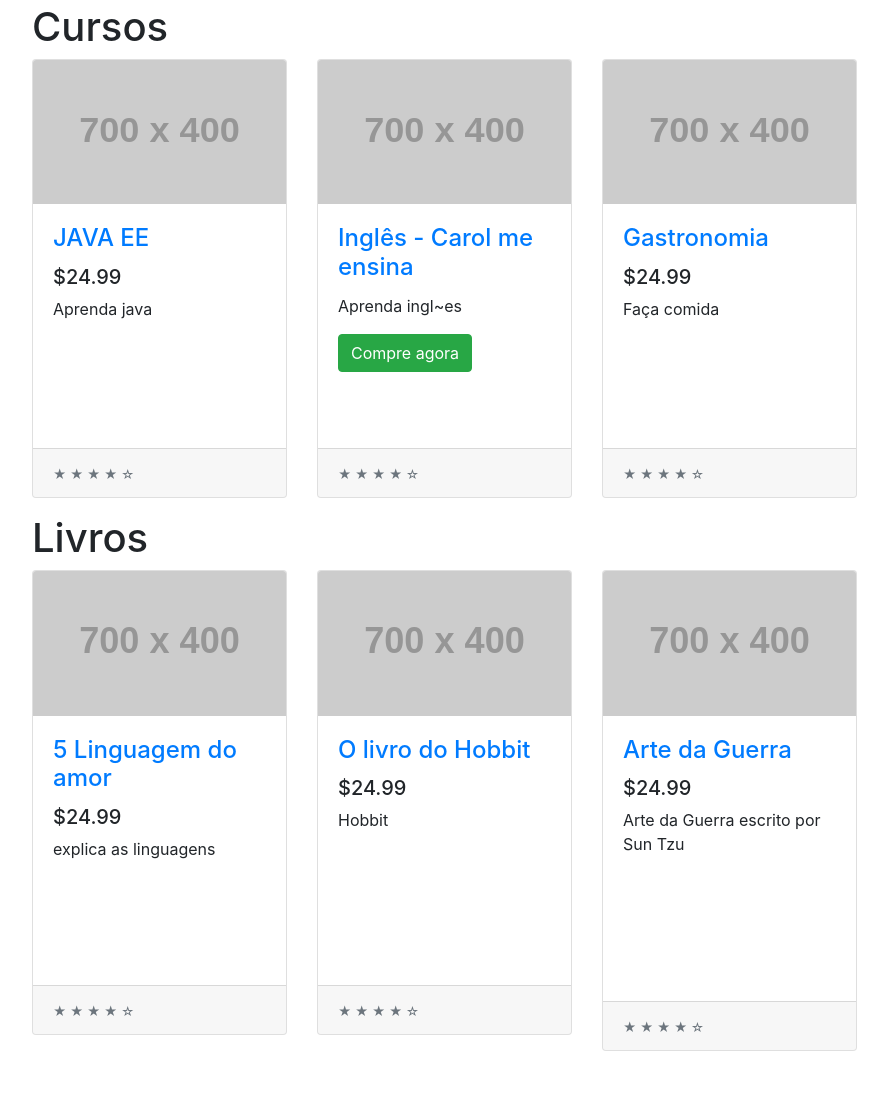
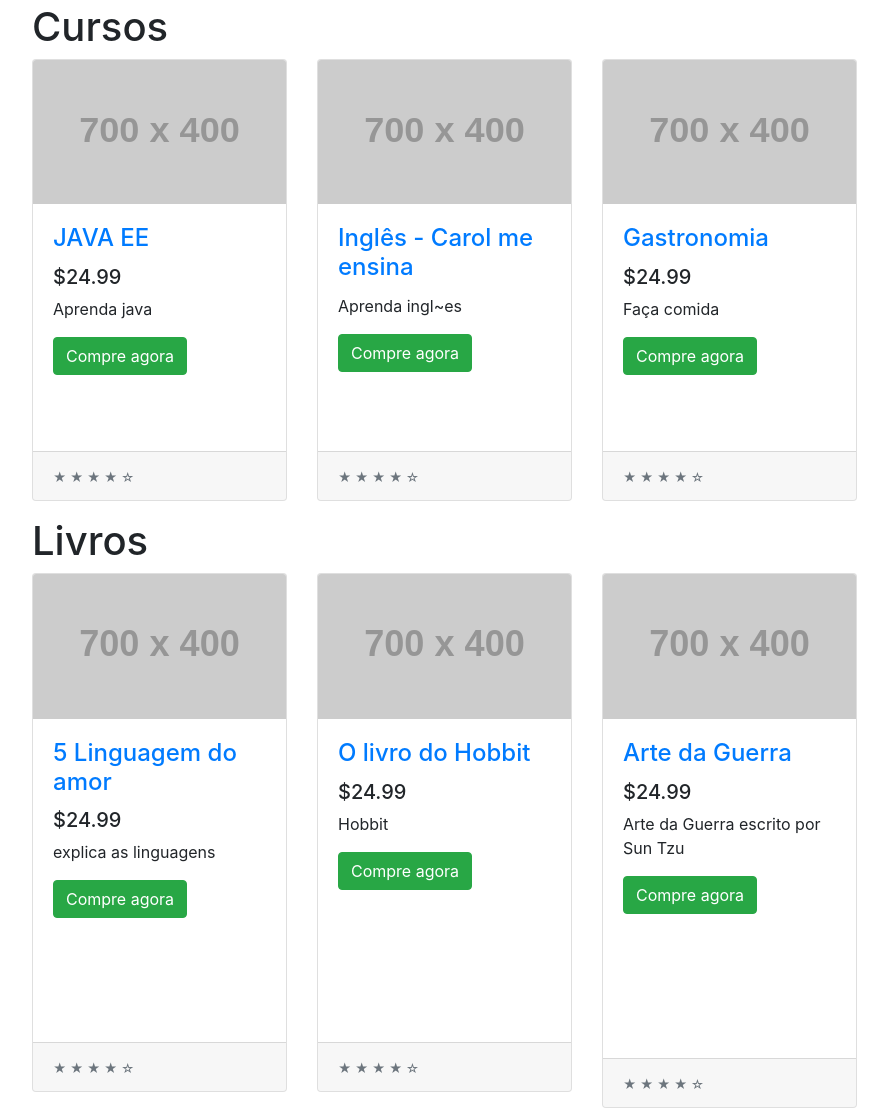
Before and after one commit to IltonBJSilva/layout-area-de-compras, a plain HTML site: page index.html in a window 1280 px wide. Shown: the part 366-1474 px from the top of the page, without its empty margins (53-941 px from the left). Before the commit the page ends 1417 px from the top, so only its background shows below. Drawn offline with nearby package versions, Linux system fonts and the light colour scheme; placeholder pictures from the web are drawn by us.

Commit message:
Botões de compra adicionado

```diff
--- a/index.html
+++ b/index.html
@@ -57,6 +57,7 @@
                         </h4>
                         <h5>$24.99</h5>
                         <p class="card-text">Aprenda java</p>
+                        <button type="button" class="btn btn-success">Compre agora</button>
                       </div>
                       <div class="card-footer">
                         <small class="text-muted">&#9733; &#9733; &#9733; &#9733; &#9734;</small>
@@ -91,6 +92,7 @@
                         </h4>
                         <h5>$24.99</h5>
                         <p class="card-text">Faça comida</p>
+                        <button type="button" class="btn btn-success">Compre agora</button>
                       </div>
                       <div class="card-footer">
                         <small class="text-muted">&#9733; &#9733; &#9733; &#9733; &#9734;</small>
@@ -110,6 +112,7 @@
                         </h4>
                         <h5>$24.99</h5>
                         <p class="card-text">explica as linguagens</p>
+                        <button type="button" class="btn btn-success">Compre agora</button>
                       </div>
                       <div class="card-footer">
                         <small class="text-muted">&#9733; &#9733; &#9733; &#9733; &#9734;</small>
@@ -128,6 +131,7 @@
                         </h4>
                         <h5>$24.99</h5>
                         <p class="card-text">Hobbit</p>
+                        <button type="button" class="btn btn-success">Compre agora</button>
                       </div>
                       <div class="card-footer">
                         <small class="text-muted">&#9733; &#9733; &#9733; &#9733; &#9734;</small>
@@ -146,6 +150,7 @@
                         </h4>
                         <h5>$24.99</h5>
                         <p class="card-text">Arte da Guerra escrito por Sun Tzu</p>
+                        <button type="button" class="btn btn-success">Compre agora</button>
                       </div>
                       <div class="card-footer">
                         <small class="text-muted">&#9733; &#9733; &#9733; &#9733; &#9734;</small>
```
